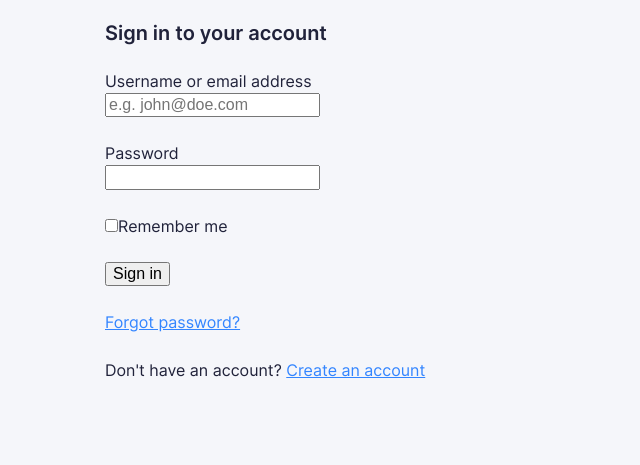
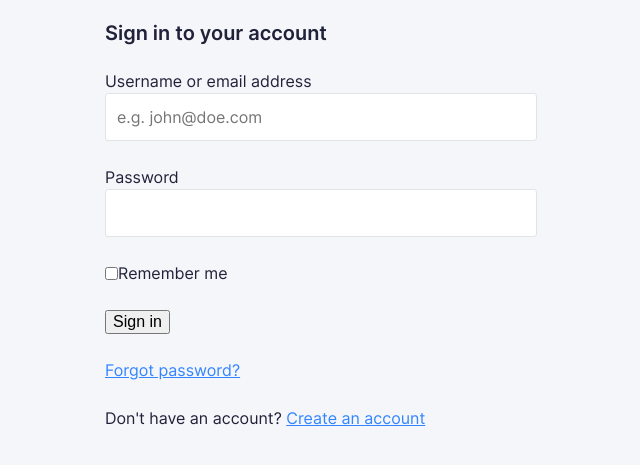
Before and after one commit to nmct-create3/login-form-design-BoeykensBrooklyn, a plain HTML site: page index.html in a window 1280 px wide. Shown: the part 75-540 px from the top of the page, without its empty margins (319-959 px from the left). Drawn offline with Linux system fonts and the light colour scheme.

Commit message:
Design input fields

```diff
--- a/css/screen.css
+++ b/css/screen.css
@@ -493,6 +493,18 @@ a:focus {
 
 .c-input {
     display: block;
+    -webkit-appearance: none;
+    -moz-appearance: none;
+    appearance: none;
+    width: 100%;
+    border-width: 1px;
+    border-style: solid;
+    border-color: #E2e3e7;
+    border-radius: 3px;
+    font-family: inherit;
+    font-size: 16px;
+    line-height: 24px;
+    padding: 11px;
 }
 
 .c-input:focus {
--- a/index.html
+++ b/index.html
@@ -57,13 +57,13 @@
                         <input class="c-input" type="password" name="password" id="password" required>
                     </p>
                     <p class="c-form-field c-form-field--option">
-                        <input class="c-input" type="checkbox" name="rememberme" id="rememberme">
+                        <input type="checkbox" name="rememberme" id="rememberme">
                         <label class="c-label" for="rememberme">
                             Remember me
                         </label>
                     </p>
                     <p>
-                        <input class="c-input" type="submit" value="Sign in">
+                        <input type="submit" value="Sign in">
                     </p>
                     <p>
                         <a href="#!">
```
